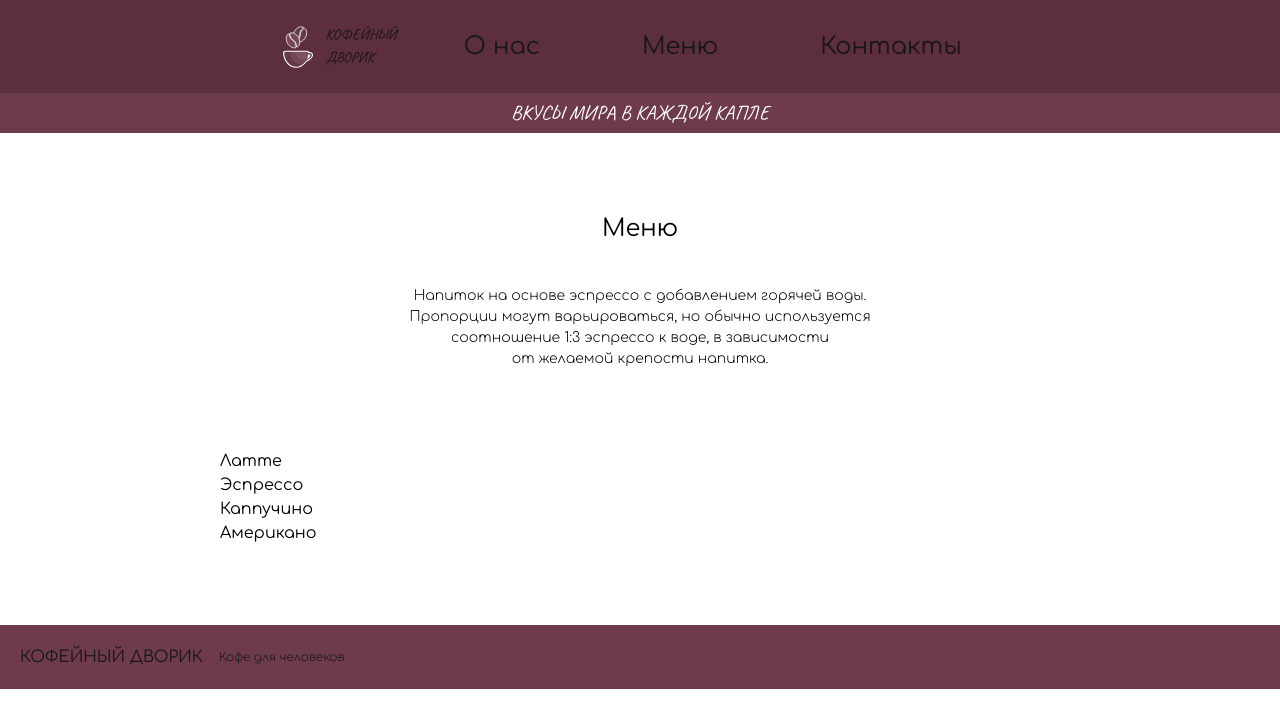
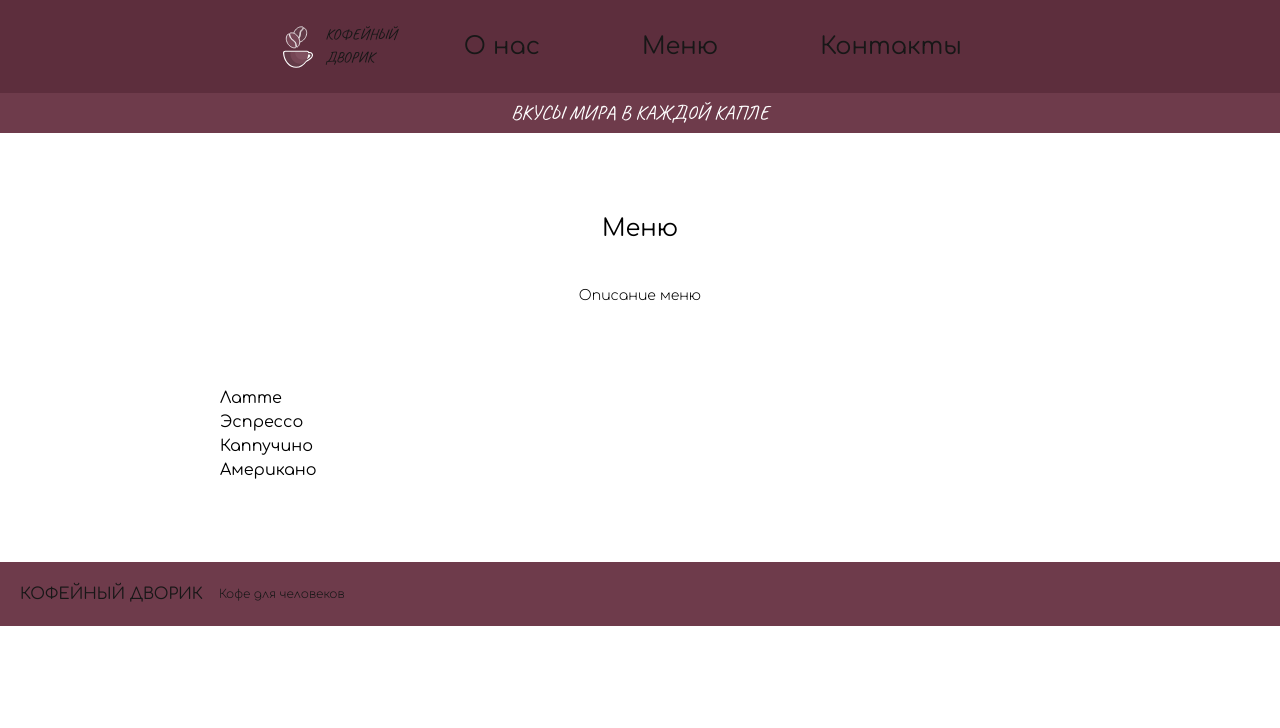
Before and after one commit to Leomagnuss/NextJs-Coffee, a Next.js app: page /menu in a window 1280 px wide. Shown: the top 728 px of the page. Built offline with nearby package versions, Linux system fonts and the light colour scheme.

Commit message:
menu + items

```diff
--- a/app/menu/page.jsx
+++ b/app/menu/page.jsx
@@ -6,7 +6,7 @@ export default function Menu() {
           <div className="rounded-b-2xl w-250 font-[Comfortaa] mt-10 bg-[#ffffff] text-black">
             <div className="items-center text-center mb-10">
               <h1 className="m-10 text-2xl ">Меню</h1>
-              <h1 className="text-[14px] font-light">Напиток на основе эспрессо с добавлением горячей воды. <br />Пропорции могут варьироваться, но обычно используется<br /> соотношение 1:3 эспрессо к воде, в зависимости <br />от желаемой крепости напитка.</h1>
+              <h1 className="text-[14px] font-light">Описание меню</h1>
             </div>
             <div className="justify-center m-20 mb-10">
               <Link href="/menu/latte"><div className="">Латте</div></Link>
```
